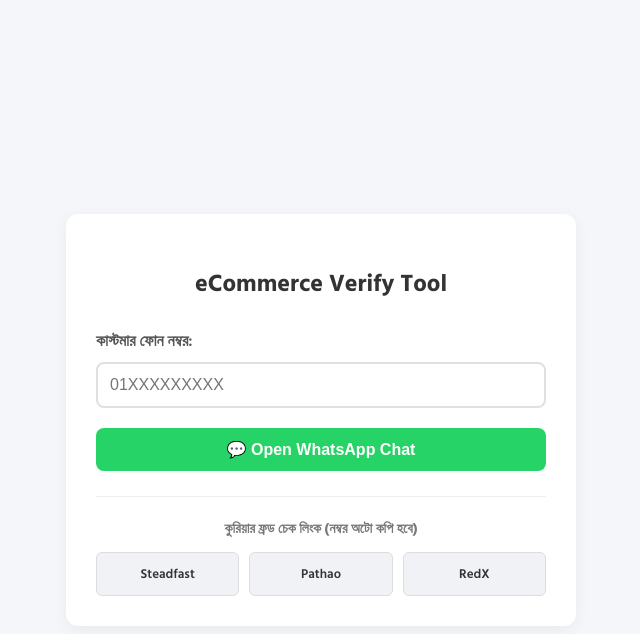
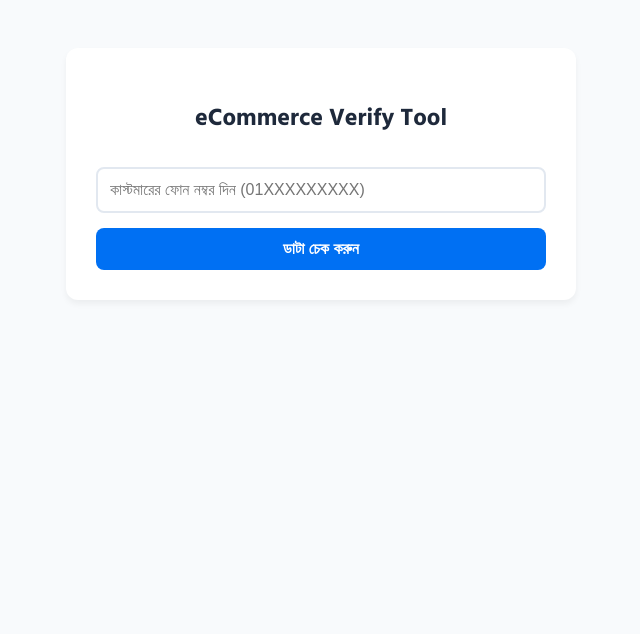
Before and after one commit to mahadihasan74/ec-verify-tool, a plain HTML site: page index.html in a window 1280 px wide. Shown: the whole page, without its empty margins (319-959 px from the left). Drawn offline with Linux system fonts and the light colour scheme.

Commit message:
Update index.html

```diff
--- a/index.html
+++ b/index.html
@@ -3,185 +3,88 @@
 <head>
     <meta charset="UTF-8">
     <meta name="viewport" content="width=device-width, initial-scale=1.0">
-    <title>eCommerce Fraud & WA Checker</title>
-    <!-- Google Font for Hind Siliguri -->
-    <link rel="preconnect" href="https://fonts.googleapis.com">
-    <link rel="preconnect" href="https://fonts.gstatic.com" crossorigin>
+    <title>eCommerce Internal Verify API</title>
     <link href="https://fonts.googleapis.com/css2?family=Hind+Siliguri:wght@400;600;700&display=swap" rel="stylesheet">
+    <style>
+        body { font-family: 'Hind Siliguri', sans-serif; background-color: #f8fafc; padding: 40px; display: flex; justify-content: center; }
+        .card { background: white; padding: 30px; border-radius: 12px; box-shadow: 0 4px 6px rgba(0,0,0,0.05); width: 100%; max-width: 450px; }
+        h2 { text-align: center; color: #1e293b; margin-bottom: 20px; }
+        input { width: 100%; padding: 12px; margin: 10px 0; border: 2px solid #e2e8f0; border-radius: 8px; box-sizing: border-box; font-size: 16px; }
+        button { width: 100%; padding: 12px; background: #0070f3; color: white; border: none; border-radius: 8px; font-size: 16px; font-weight: bold; cursor: pointer; margin-top: 5px; }
+        button:hover { background: #0051b3; }
+        .result-box { margin-top: 25px; padding: 15px; background: #f1f5f9; border-radius: 8px; display: none; }
+        .result-item { display: flex; justify-content: space-between; padding: 8px 0; border-bottom: 1px solid #e2e8f0; align-items: center; }
+        .result-item:last-child { border: none; }
+        .label { font-weight: 600; color: #475569; }
+        .value { font-weight: 700; color: #0f172a; text-align: right; }
+        .loading { text-align: center; display: none; color: #64748b; margin-top: 15px; font-weight: bold; }
 
-    <style>
-        body {
-            font-family: 'Hind Siliguri', sans-serif;
-            background-color: #f4f6f9;
-            margin: 0;
-            padding: 20px;
-            display: flex;
-            justify-content: center;
-            align-items: center;
-            min-height: 100vh;
-        }
-        .container {
-            background: #ffffff;
-            padding: 30px;
-            border-radius: 12px;
-            box-shadow: 0 4px 15px rgba(0,0,0,0.05);
-            width: 100%;
-            max-width: 450px;
-        }
-        h2 {
-            text-align: center;
-            color: #333;
-            margin-bottom: 25px;
-            font-size: 24px;
-        }
-        .form-group {
-            margin-bottom: 20px;
-        }
-        label {
-            display: block;
-            margin-bottom: 8px;
-            font-weight: 600;
-            color: #555;
-        }
-        input[type="text"] {
-            width: 100%;
-            padding: 12px;
-            border: 2px solid #e0e0e0;
-            border-radius: 8px;
-            box-sizing: border-box;
-            font-size: 16px;
-            transition: border-color 0.3s;
-        }
-        input[type="text"]:focus {
-            border-color: #0070f3;
-            outline: none;
-        }
-        .btn {
-            width: 100%;
-            padding: 12px;
-            border: none;
-            border-radius: 8px;
-            font-size: 16px;
-            font-weight: bold;
-            cursor: pointer;
-            transition: background 0.3s;
-            margin-bottom: 10px;
-            display: flex;
-            align-items: center;
-            justify-content: center;
-            gap: 8px;
-        }
-        .btn-wa {
-            background-color: #25D366;
-            color: white;
-        }
+        /* WhatsApp Button styling */
+        .btn-wa { background-color: #25D366; color: white; text-decoration: none; display: flex; align-items: center; justify-content: center; padding: 10px; border-radius: 6px; font-weight: bold; font-size: 14px; margin-top: 10px; transition: background 0.3s; }
         .btn-wa:hover { background-color: #1ebd57; }
-
-        .courier-section {
-            margin-top: 25px;
-            border-top: 1px solid #eee;
-            padding-top: 20px;
-        }
-        .courier-title {
-            font-size: 14px;
-            color: #777;
-            margin-bottom: 12px;
-            text-align: center;
-            font-weight: bold;
-        }
-        .courier-grid {
-            display: grid;
-            grid-template-columns: repeat(3, 1fr);
-            gap: 10px;
-        }
-        .btn-courier {
-            font-size: 13px;
-            background: #f0f2f5;
-            color: #333;
-            padding: 10px 5px;
-            border-radius: 6px;
-            text-align: center;
-            text-decoration: none;
-            font-weight: 600;
-            border: 1px solid #ddd;
-        }
-        .btn-courier:hover {
-            background: #e4e6eb;
-        }
-        .alert {
-            display: none;
-            padding: 10px;
-            background-color: #ffebe9;
-            color: #ff1a1a;
-            border-radius: 6px;
-            margin-bottom: 15px;
-            font-size: 14px;
-            text-align: center;
-        }
     </style>
 </head>
 <body>
 
-<div class="container">
+<div class="card">
     <h2>eCommerce Verify Tool</h2>
+    <input type="text" id="phoneInput" placeholder="কাস্টমারের ফোন নম্বর দিন (01XXXXXXXXX)">
+    <button onclick="checkCustomerData()">ডাটা চেক করুন</button>
 
-    <div id="errorAlert" class="alert">দয়া করে সঠিক নম্বর দিন!</div>
+    <div id="loadingText" class="loading">⏳ কুরিয়ার এপিআই থেকে ডাটা লোড হচ্ছে...</div>
 
-    <div class="form-group">
-        <label for="phoneNumber">কাস্টমার ফোন নম্বর:</label>
-        <input type="text" id="phoneNumber" placeholder="01XXXXXXXXX" autocomplete="off">
-    </div>
+    <div id="resultBox" class="result-box">
+        <div class="result-item"><span class="label">নম্বর:</span> <span class="value" id="resPhone">-</span></div>
+        <div class="result-item"><span class="label">Steadfast:</span> <span class="value" id="resSF" style="color: #0070f3;">-</span></div>
+        <div class="result-item"><span class="label">Pathao:</span> <span class="value" id="resPT">-</span></div>
+        <div class="result-item"><span class="label">RedX:</span> <span class="value" id="resRX">-</span></div>
 
-    <button class="btn btn-wa" onclick="handleWhatsApp()">
-        💬 Open WhatsApp Chat
-    </button>
-
-    <div class="courier-section">
-        <div class="courier-title">কুরিয়ার ফ্রড চেক লিংক (নম্বর অটো কপি হবে)</div>
-        <div class="courier-grid">
-            <a href="https://merchant.steadfast.com.bd/fraud-check" target="_blank" class="btn-courier" onclick="copyNumber()">Steadfast</a>
-            <a href="https://merchant.pathao.com/" target="_blank" class="btn-courier" onclick="copyNumber()">Pathao</a>
-            <a href="https://portal.redx.com.bd/" target="_blank" class="btn-courier" onclick="copyNumber()">RedX</a>
-        </div>
+        <a href="#" id="waLink" target="_blank" class="btn-wa">💬 Chat on WhatsApp</a>
     </div>
 </div>
 
 <script>
-function processNumber() {
-    let phone = document.getElementById('phoneNumber').value.trim();
-    if(phone === "") return null;
+async function checkCustomerData() {
+    let phone = document.getElementById('phoneInput').value.trim();
+    if(!phone) { alert("দয়া করে একটি নম্বর দিন!"); return; }
 
-    // নম্বর ফরম্যাট ঠিক করা (880 যোগ করা)
-    if(phone.startsWith("0")) {
-        phone = "88" + phone;
-    } else if(phone.startsWith("+880")) {
-        phone = phone.replace("+", "");
-    }
-    return phone;
-}
+    // লোডিং চালু করা
+    document.getElementById('loadingText').style.display = "block";
+    document.getElementById('resultBox').style.display = "none";
 
-function handleWhatsApp() {
-    let phone = processNumber();
-    let alertBox = document.getElementById('errorAlert');
+    // 🔗 আপনার দেওয়া রেন্ডার লাইভ ব্যাকএন্ড ইউআরএল এখানে সেট করা হয়েছে
+    const BACKEND_URL = "https://ec-verify-backend-1.onrender.com";
 
-    if(!phone || phone.length < 11) {
-        alertBox.style.display = "block";
-        return;
-    }
-    alertBox.style.display = "none";
+    try {
+        let response = await fetch(`${BACKEND_URL}/api/verify?phone=${phone}`);
+        let data = await response.json();
 
-    let message = encodeURIComponent("হ্যালো, আপনার ই-কমার্স অর্ডারের কনফার্মেশনের জন্য নক দিয়েছি।");
-    let whatsappURL = "https://wa.me/" + phone + "?text=" + message;
+        if(data.status === "success") {
+            // স্ক্রিনে কুরিয়ার ডাটা আপডেট
+            document.getElementById('resPhone').innerText = data.phone;
+            document.getElementById('resSF').innerText = data.steadfast;
+            document.getElementById('resPT').innerText = data.pathao;
+            document.getElementById('resRX').innerText = data.redx;
 
-    window.open(whatsappURL, '_blank');
-}
+            // হোয়াটসঅ্যাপ লিংকে কাস্টম মেসেজ সহ নম্বর সেট করা
+            let cleanPhone = data.phone;
+            if(cleanPhone.startsWith("0")) {
+                cleanPhone = "88" + cleanPhone; // দেশের কোড যোগ করা
+            }
+            let message = encodeURIComponent("হ্যালো, আপনার অর্ডারের কনফার্মেশনের জন্য নক দিয়েছি।");
+            document.getElementById('waLink').href = `https://wa.me/${cleanPhone}?text=${message}`;
 
-function copyNumber() {
-    let phoneInput = document.getElementById('phoneNumber');
-    if(phoneInput.value.trim() !== "") {
-        phoneInput.select();
-        phoneInput.setSelectionRange(0, 99999); // মোবাইলের জন্য
-        navigator.clipboard.writeText(phoneInput.value.trim());
+            // রেজাল্ট বক্স ভিজিবল করা
+            document.getElementById('resultBox').style.display = "block";
+        } else {
+            alert("কোনো ডাটা পাওয়া যায়নি বা এপিআই-তে সমস্যা হয়েছে।");
+        }
+    } catch (error) {
+        console.error(error);
+        alert("সার্ভারের সাথে কানেক্ট করা যাচ্ছে না। আপনার রেন্ডার অ্যাপটি সম্পূর্ণ সচল হতে একটু সময় নিতে পারে।");
+    } finally {
+        // লোডিং বন্ধ করা
+        document.getElementById('loadingText').style.display = "none";
     }
 }
 </script>
```
